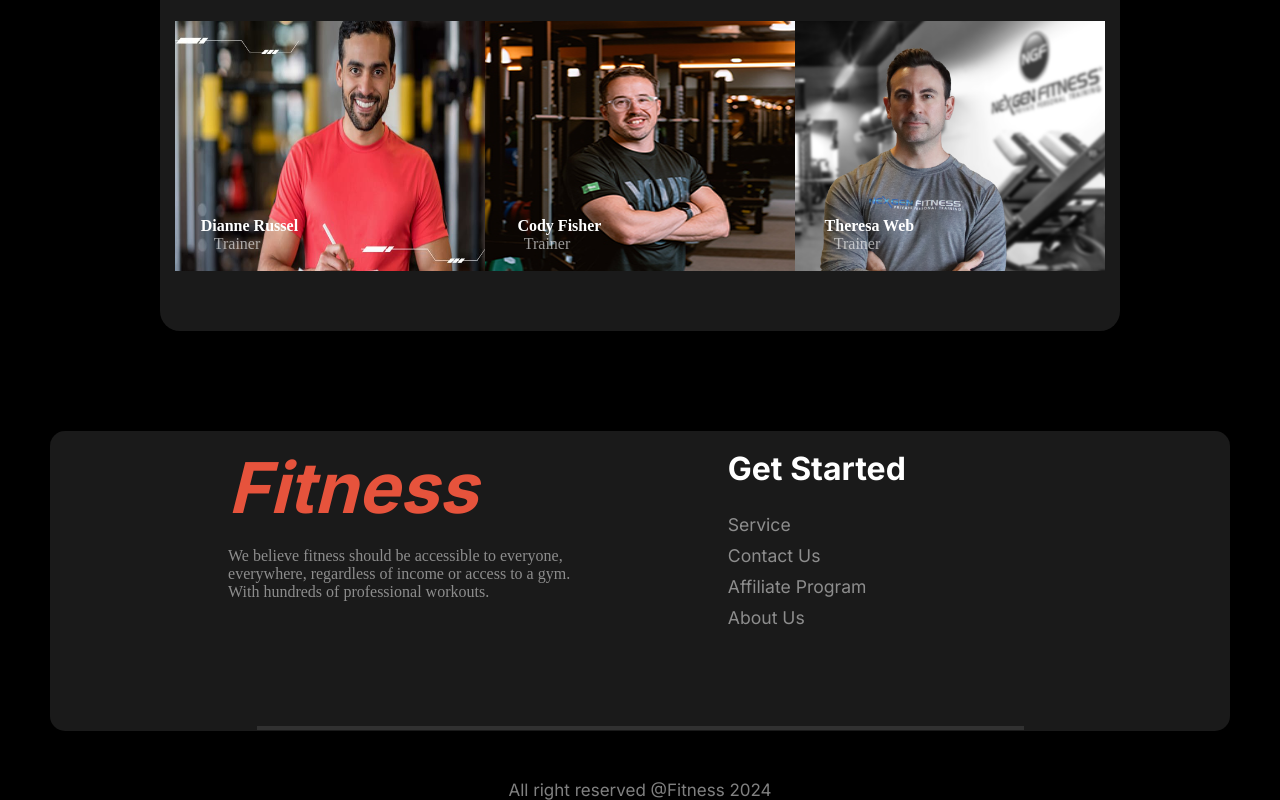
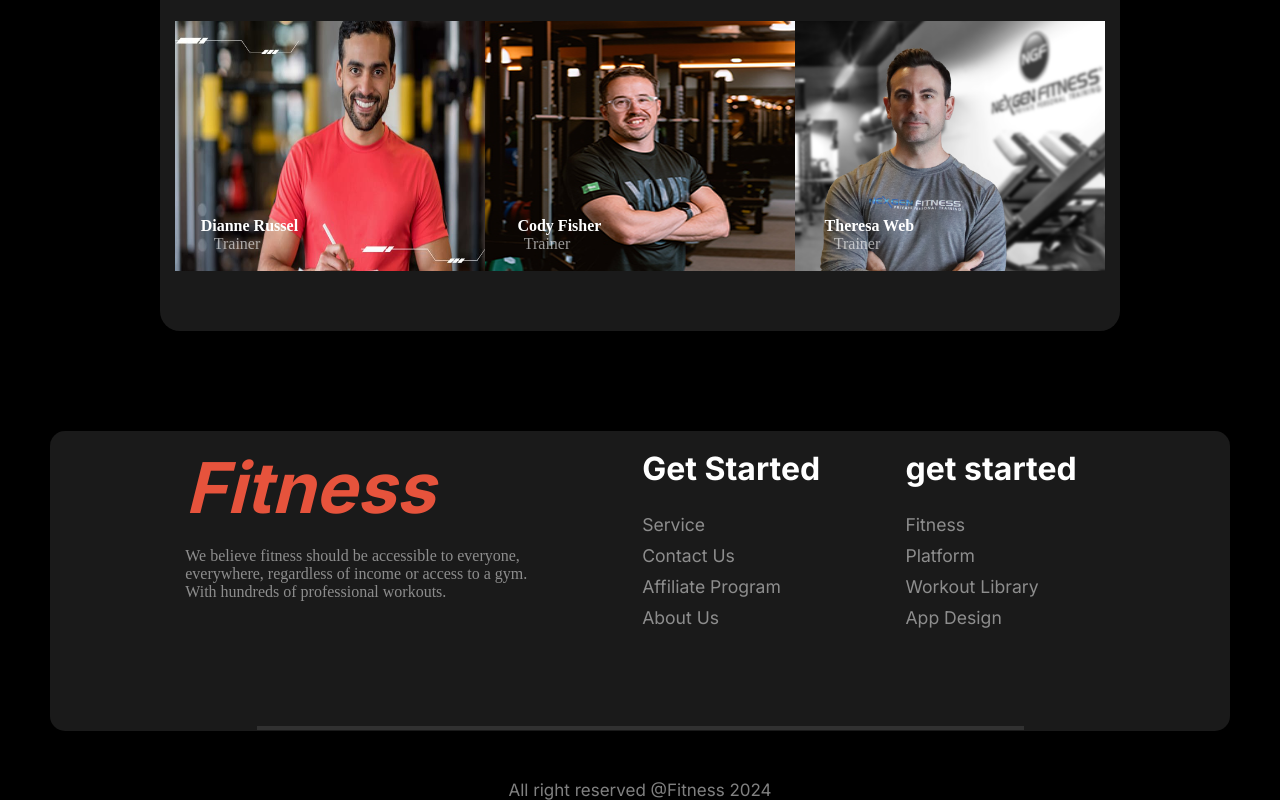
Before and after one commit to Rony-01/assignment-2, a plain HTML site: page index.html in a window 1280 px wide. Shown: the part 2864-3664 px from the top of the page. Drawn offline with Linux system fonts and the light colour scheme.

Commit message:
added complate footer

```diff
--- a/index.html
+++ b/index.html
@@ -197,7 +197,11 @@
                 <p class="footer-middle-description">About Us</p>
             </div>
             <div>
-
+                <h3 class="get-started">get started</h3>
+                <p class="footer-middle-description">Fitness</p>
+                <p class="footer-middle-description">Platform</p>
+                <p class="footer-middle-description">Workout Library</p>
+                <p class="footer-middle-description">App Design</p>
             </div>
         </div>
         <div class="line"></div>
```
